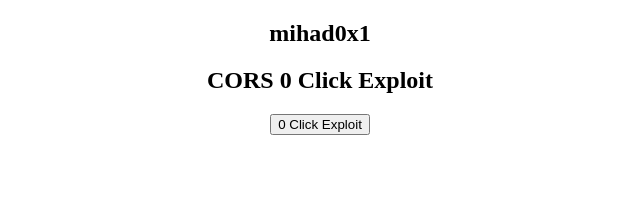
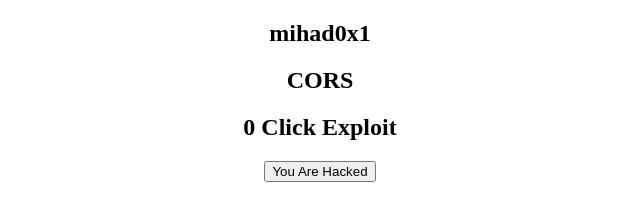
Before and after one commit to mihad0x1/mihad0x1.github.io, a plain HTML site: page cors2.html in a window 1280 px wide. Shown: the whole page, without its empty margins (320-960 px from the left). Drawn offline with Linux system fonts and the light colour scheme; no server answers.

Commit message:
Update cors2.html

```diff
--- a/cors2.html
+++ b/cors2.html
@@ -23,10 +23,11 @@
 <body onload="autoClickButton()">
     <center>
         <h2>mihad0x1</h2>
-        <h2>CORS 0 Click Exploit</h2>
+        <h2>CORS </h2>
+        <h2>0 Click Exploit</h2>
 
         <div id="demo">
-            <button type="button" onclick="cors()">0 Click Exploit</button>
+            <button type="button" onclick="cors()">You Are Hacked</button>
         </div>
     </center>
 </body>
```
